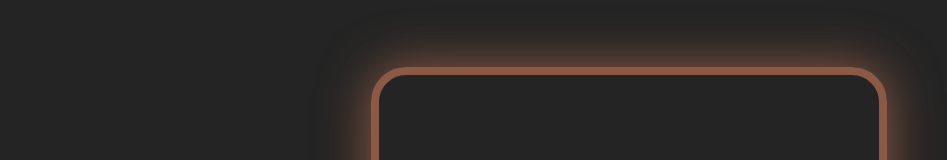
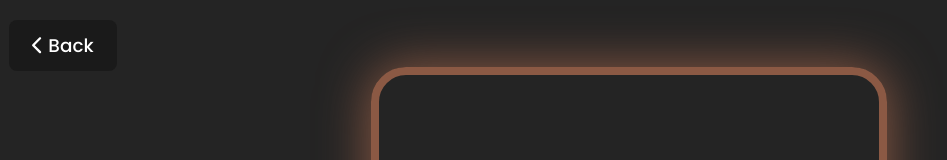
Before and after one commit to maciekt07/fdghgfhg, a Vue app: page / in a window 1280 px wide. Both pictures are taken after a click on the button "Start". Shown: the top 160 px of the page, without its empty margins (11-958 px from the left). Built offline with nearby package versions, Linux system fonts and the light colour scheme.

Commit message:
added back button

```diff
--- a/index.html
+++ b/index.html
@@ -3,7 +3,7 @@
   <head>
     <meta charset="UTF-8" />
     <link rel="icon" type="image/svg+xml" href="/vite.svg" />
-    <meta name="viewport" content="width=device-width, initial-scale=0.7" />
+    <meta name="viewport" content="width=device-width, initial-scale=0.6" />
     <title>Vite + Vue</title>
   </head>
   <body>
--- a/src/App.vue
+++ b/src/App.vue
@@ -70,6 +70,10 @@ const main = {
         this.message2 = this.userInput;
       }
     },
+    back() {
+      this.start = false;
+      this.clr = "";
+    },
   },
   components: { Footer, Message, Points },
 };
@@ -77,9 +81,12 @@ export default main;
 </script>
 
 <template>
+  <button v-if="start" class="back" @click="back">
+    <fa icon="chevron-left" />&nbsp;Back
+  </button>
   <div class="container" :class="{ start: !start }">
     <Points v-if="start" :Points="points" />
-    <div class="Color"></div>
+    <div v-if="start" class="Color"></div>
 
     <h1 v-if="!start">RGB To HEX Game</h1>
     <h1 v-if="start">{{ `RGB: ${r} ${g} ${b}` }}</h1>
@@ -110,7 +117,7 @@ export default main;
       :Message1="message1"
       :Message2="message2"
       :BorderColor="clr"
-      v-if="messageVisible"
+      v-if="messageVisible && start"
     />
   </div>
 
@@ -145,6 +152,13 @@ input[type="text"] {
   &.success:focus-visible {
     @include inputFocus($success);
   }
+}
+
+.back {
+  top: 0;
+  left: 0;
+  position: absolute;
+  margin: 20px;
 }
 
 .container {
--- a/src/style.scss
+++ b/src/style.scss
@@ -81,6 +81,12 @@ br {
   user-select: none;
 }
 
+@media (max-width: 860px) {
+  .back {
+    display: none;
+  }
+}
+
 // @media (prefers-color-scheme: light) {
 //   * {
 //     color: black;
```
Also changed, not shown: 5 other files (tests, documents, lock files or other folders).
